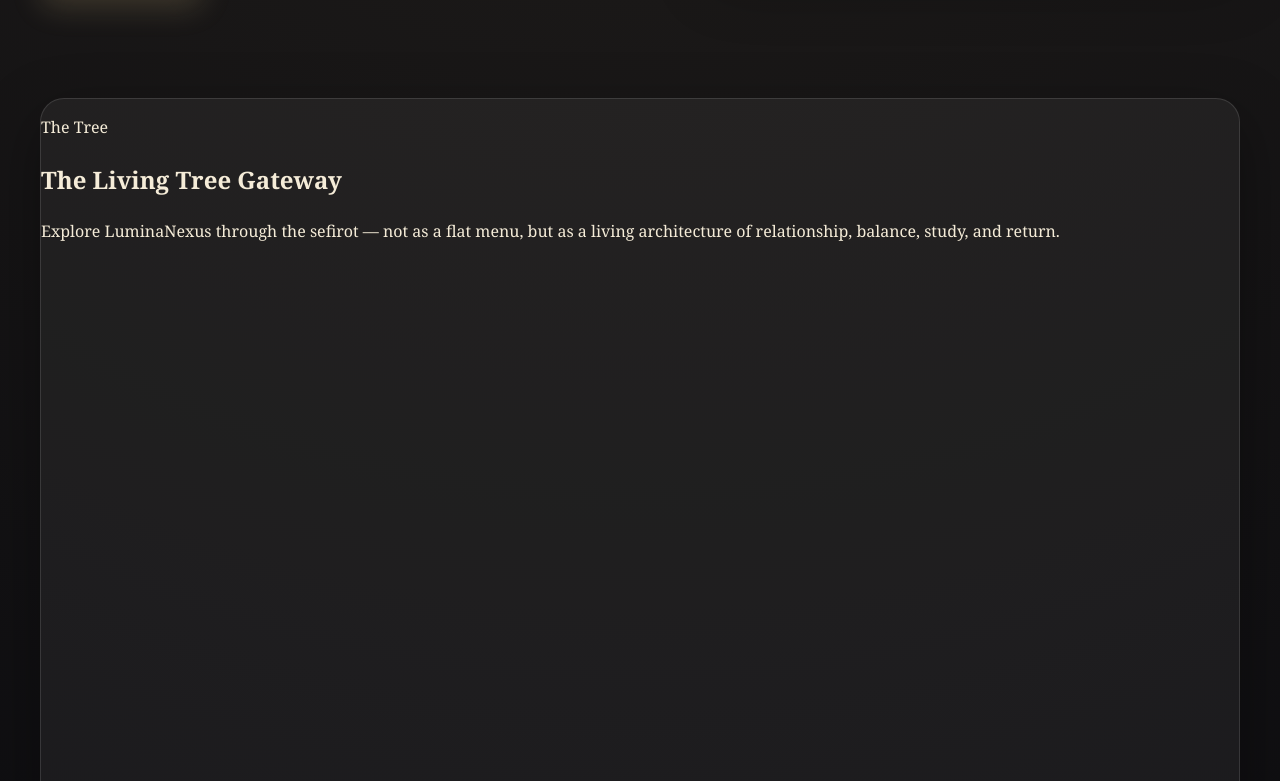
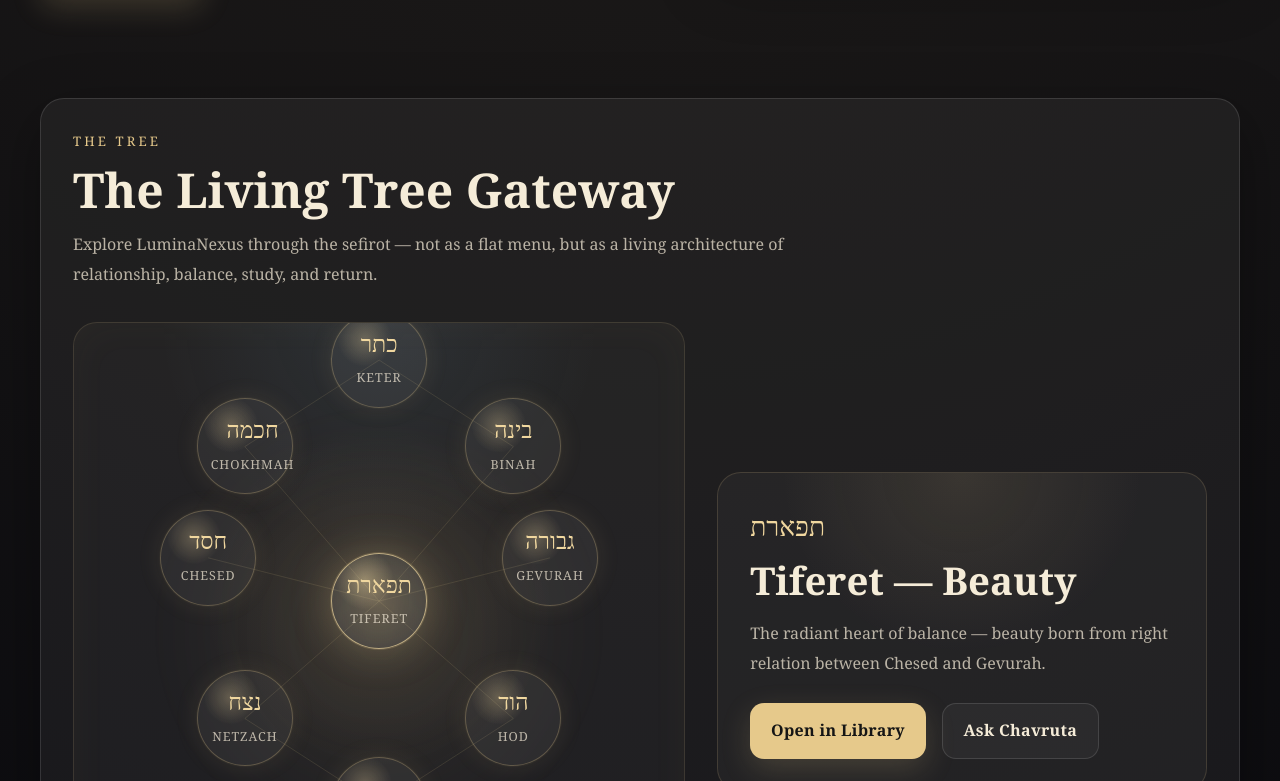
Before and after one commit to richardatf-oss/luminanexus-site, a React (Vite) app: page / in a window 1280 px wide. Shown: the part 659-1440 px from the top of the page. Built offline with nearby package versions, Linux system fonts and the light colour scheme.

Commit message:
Update global.css

```diff
--- a/src/styles/global.css
+++ b/src/styles/global.css
@@ -697,3 +697,214 @@ main section {
   font-size: 0.9rem;
   color: var(--text-faint);
 }
+/* Living Tree Gateway */
+
+.tree-gateway {
+  padding: 2rem;
+  display: grid;
+  gap: 2rem;
+  overflow: hidden;
+}
+
+.tree-gateway__intro {
+  max-width: 780px;
+}
+
+.tree-gateway__eyebrow {
+  margin: 0 0 0.75rem;
+  font-size: 0.82rem;
+  letter-spacing: 0.24em;
+  text-transform: uppercase;
+  color: var(--gold);
+}
+
+.tree-gateway__title {
+  margin: 0 0 0.8rem;
+  font-size: clamp(2rem, 4vw, 3rem);
+  line-height: 1.08;
+}
+
+.tree-gateway__text {
+  margin: 0;
+  color: var(--text-soft);
+  line-height: 1.9;
+}
+
+.tree-gateway__layout {
+  display: grid;
+  grid-template-columns: minmax(320px, 1fr) minmax(280px, 0.8fr);
+  gap: 2rem;
+  align-items: center;
+}
+
+.tree-map {
+  position: relative;
+  min-height: 620px;
+  border: 1px solid rgba(230, 201, 139, 0.14);
+  border-radius: var(--radius);
+  background:
+    radial-gradient(circle at 50% 45%, rgba(230, 201, 139, 0.10), transparent 38%),
+    radial-gradient(circle at top, rgba(158, 208, 255, 0.08), transparent 32%),
+    rgba(255, 255, 255, 0.025);
+  box-shadow: inset 0 0 40px rgba(230, 201, 139, 0.04);
+  overflow: hidden;
+}
+
+.tree-map::before {
+  content: "";
+  position: absolute;
+  inset: 8%;
+  border-radius: 999px;
+  background: radial-gradient(circle, rgba(230, 201, 139, 0.08), transparent 62%);
+  filter: blur(12px);
+  pointer-events: none;
+}
+
+.tree-map__paths {
+  position: absolute;
+  inset: 0;
+  width: 100%;
+  height: 100%;
+}
+
+.tree-map__line {
+  stroke: rgba(230, 201, 139, 0.28);
+  stroke-width: 0.45;
+  vector-effect: non-scaling-stroke;
+}
+
+.tree-node {
+  position: absolute;
+  transform: translate(-50%, -50%);
+  width: 96px;
+  height: 96px;
+  border-radius: 999px;
+  border: 1px solid rgba(230, 201, 139, 0.28);
+  background:
+    radial-gradient(circle at 35% 28%, rgba(240, 215, 159, 0.28), transparent 30%),
+    rgba(255, 255, 255, 0.055);
+  color: var(--text);
+  display: grid;
+  place-items: center;
+  gap: 0.1rem;
+  padding: 0.8rem;
+  text-align: center;
+  cursor: pointer;
+  box-shadow:
+    0 0 0 1px rgba(230, 201, 139, 0.04),
+    0 0 24px rgba(230, 201, 139, 0.10);
+  transition:
+    transform 0.25s ease,
+    border-color 0.25s ease,
+    background 0.25s ease,
+    box-shadow 0.25s ease;
+}
+
+.tree-node:hover {
+  transform: translate(-50%, -50%) scale(1.06);
+  border-color: rgba(240, 215, 159, 0.55);
+  background:
+    radial-gradient(circle at 35% 28%, rgba(240, 215, 159, 0.38), transparent 30%),
+    rgba(255, 255, 255, 0.075);
+  box-shadow:
+    0 0 0 1px rgba(230, 201, 139, 0.12),
+    0 0 34px rgba(230, 201, 139, 0.20);
+}
+
+.tree-node--active {
+  border-color: rgba(240, 215, 159, 0.7);
+  background:
+    radial-gradient(circle at 35% 28%, rgba(240, 215, 159, 0.42), transparent 32%),
+    radial-gradient(circle, rgba(230, 201, 139, 0.16), transparent 68%),
+    rgba(255, 255, 255, 0.09);
+  box-shadow:
+    0 0 0 1px rgba(230, 201, 139, 0.18),
+    0 0 42px rgba(230, 201, 139, 0.28);
+}
+
+.tree-node__hebrew {
+  display: block;
+  font-size: 1.45rem;
+  line-height: 1;
+  color: var(--gold-strong);
+}
+
+.tree-node__name {
+  display: block;
+  font-size: 0.78rem;
+  letter-spacing: 0.08em;
+  text-transform: uppercase;
+  color: var(--text-soft);
+}
+
+.tree-detail {
+  padding: 2rem;
+  border: 1px solid rgba(230, 201, 139, 0.16);
+  border-radius: var(--radius);
+  background:
+    radial-gradient(circle at top, rgba(230, 201, 139, 0.10), transparent 45%),
+    rgba(255, 255, 255, 0.035);
+}
+
+.tree-detail__eyebrow {
+  margin: 0 0 0.75rem;
+  font-size: 1.65rem;
+  color: var(--gold-strong);
+}
+
+.tree-detail__title {
+  margin: 0 0 1rem;
+  font-size: clamp(1.8rem, 3vw, 2.6rem);
+  line-height: 1.12;
+}
+
+.tree-detail__text {
+  margin: 0;
+  color: var(--text-soft);
+  line-height: 1.9;
+}
+
+.tree-detail__actions {
+  margin-top: 1.5rem;
+  display: flex;
+  flex-wrap: wrap;
+  gap: 1rem;
+}
+
+@media (max-width: 960px) {
+  .tree-gateway__layout {
+    grid-template-columns: 1fr;
+  }
+
+  .tree-map {
+    min-height: 560px;
+  }
+}
+
+@media (max-width: 640px) {
+  .tree-gateway {
+    padding: 1.5rem;
+  }
+
+  .tree-map {
+    min-height: 500px;
+  }
+
+  .tree-node {
+    width: 78px;
+    height: 78px;
+    padding: 0.6rem;
+  }
+
+  .tree-node__hebrew {
+    font-size: 1.15rem;
+  }
+
+  .tree-node__name {
+    font-size: 0.65rem;
+  }
+
+  .tree-detail {
+    padding: 1.5rem;
+  }
+}
```
